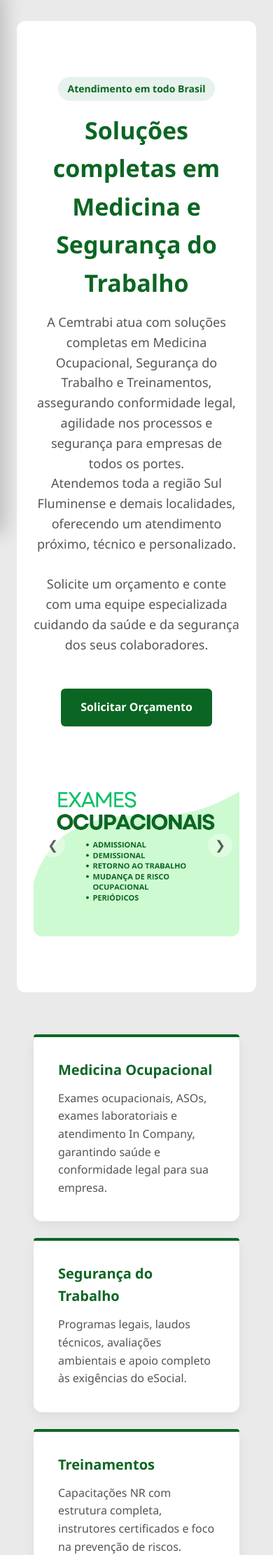
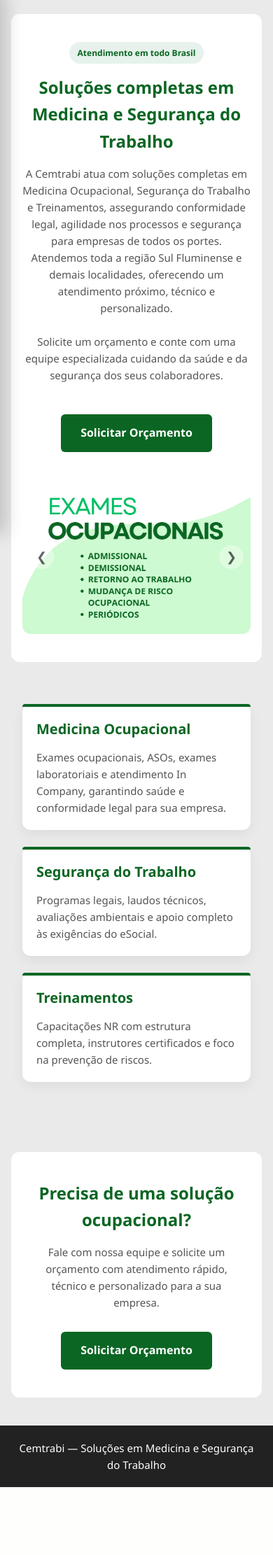
Before and after one commit to lucasalves-7/cemtrabi_site, a Django app: page / in a window 390 px wide. Shown: the part 81-2303 px from the top of the page at 70% size. After the commit the page ends 2206 px from the top, so only its background shows below. Run offline with Django 5.2, Linux system fonts and the light colour scheme.

Commit message:
Mobile Desenvolvido

```diff
--- a/cemtrabi_site/static/css/style.css
+++ b/cemtrabi_site/static/css/style.css
@@ -907,6 +907,127 @@ form select:hover {
     border:1px solid #ccc;
     margin-top:10px;
 }
+
+@media (max-width: 768px) {
+
+    /* ===============================
+       CONTAINER
+    ============================== */
+    .container {
+        padding: 0 16px;
+    }
+
+    /* ===============================
+       HEADER FIXO (UX MELHOR)
+    ============================== */
+    .header {
+        position: sticky;
+        top: 0;
+        z-index: 1000;
+    }
+
+    /* ===============================
+       TIPOGRAFIA (PRINCIPAL AJUSTE)
+    ============================== */
+    h1 {
+        font-size: 28px;
+        line-height: 1.3;
+    }
+
+    h2 {
+        font-size: 24px;
+    }
+
+    p {
+        font-size: 15px;
+    }
+
+    /* ===============================
+       HERO (AQUI TÁ O MAIOR PROBLEMA)
+    ============================== */
+    .hero {
+        padding: 40px 0;
+        margin-top: 20px;
+    }
+
+    .hero-text {
+        max-width: 100%;
+    }
+
+    .hero-text p {
+        font-size: 15px;
+    }
+
+    /* BADGE MENOR */
+    .badge {
+        font-size: 12px;
+        padding: 6px 12px;
+    }
+
+    /* ===============================
+       SLIDER
+    ============================== */
+    .hero-slider {
+        height: 220px;
+    }
+
+    /* ===============================
+       CARDS (MENOS ESPAÇO)
+    ============================== */
+    .card {
+        padding: 20px;
+    }
+
+    /* ===============================
+       SEÇÕES GRANDES (REDUZIR)
+    ============================== */
+    .cta-final {
+        padding: 40px 16px;
+        margin: 40px auto;
+    }
+
+    .cta-final p {
+        font-size: 15px;
+    }
+
+    /* ===============================
+       SOBRE
+    ============================== */
+    .sobre-card {
+        padding: 24px 16px;
+    }
+
+    /* ===============================
+       MEDICINA / SEGURANÇA / TREINOS
+    ============================== */
+    .medicina-card,
+    .seguranca-card,
+    .treinamentos-card {
+        padding: 24px 16px;
+    }
+
+    .medicina-intro,
+    .seguranca-intro,
+    .treinamentos-intro {
+        font-size: 15px;
+    }
+
+    /* ===============================
+       ACCORDION
+    ============================== */
+    .accordion-header {
+        font-size: 16px;
+        padding: 18px;
+    }
+
+    /* ===============================
+       CONTATO
+    ============================== */
+    .contato-card {
+        padding: 24px 16px;
+    }
+
+}
 /* ===============================
    FIM DO CSS
 ================================ */
```
